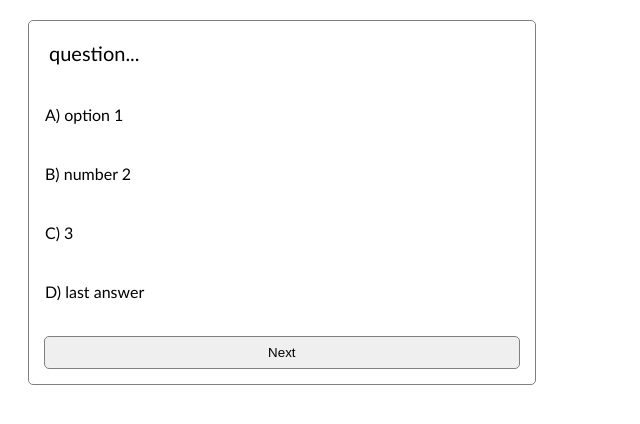
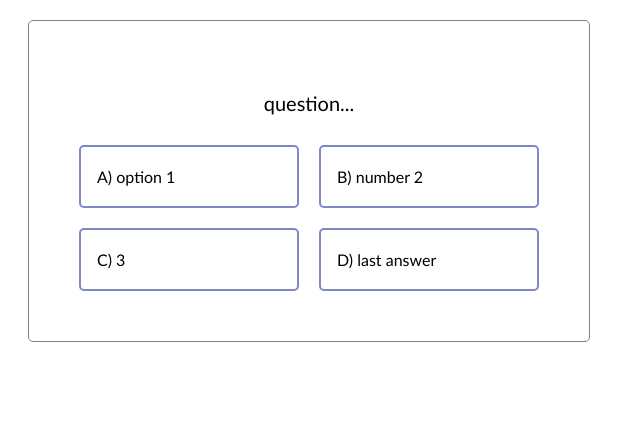
Before and after one commit to fran-mowat/trivia, an Angular app: page / in a window 1280 px wide. Shown: the top 424 px of the page, without its empty margins (0-640 px from the left). Built offline with nearby package versions, Linux system fonts and the light colour scheme.

Commit message:
added styling for answer options

```diff
--- a/src/app/answer-option/answer-option.scss
+++ b/src/app/answer-option/answer-option.scss
@@ -2,10 +2,14 @@ div{
     font-size: 16px;
     padding: 20px 16px;
     cursor: pointer;
+    border-radius: 5px;
+    border: 2px solid var(--dark-blue-faded);
+    transition: background-color 0.2s, border-color 0.2s;
 }
 
 div:hover{
-    background-color: var(--light-grey);
+    background-color: var(--light-blue);
+    border-color: var(--dark-blue);
 }
 
 div.selected{
--- a/src/app/question-card/question-card.html
+++ b/src/app/question-card/question-card.html
@@ -1,13 +1,13 @@
 <div class="question-card">
     <div class="question">{{ this.questionValue }}</div>
 
-    <div>
+    <div class="answers">
         <app-answer-option [optionNumber]="optionNumberValues[0]" [answer]="answerValues[0]" (click)="changeSelectedAnswer(0)"></app-answer-option>
         <app-answer-option [optionNumber]="optionNumberValues[1]" [answer]="answerValues[1]" (click)="changeSelectedAnswer(1)"></app-answer-option>
         <app-answer-option [optionNumber]="optionNumberValues[2]" [answer]="answerValues[2]" (click)="changeSelectedAnswer(2)"></app-answer-option>
         <app-answer-option [optionNumber]="optionNumberValues[3]" [answer]="answerValues[3]" (click)="changeSelectedAnswer(3)"></app-answer-option>
     </div>
 
-    <input type="button" value="Next" />
+    <input type="button" value="Next" class="hidden" />
 
 </div>
--- a/src/app/question-card/question-card.scss
+++ b/src/app/question-card/question-card.scss
@@ -2,23 +2,39 @@
     margin: 20px;
     border: 1px solid var(--dark-grey);
     border-radius: 5px;
-    width: 40%;
+    width: 500px;
+    padding: 30px;
 
     .question{
+        margin: 40px auto 30px;
+        text-align: center;
+    }
+
+    .answers{
+        display: grid;
+        grid-template-columns: repeat(2, 1fr);
+        grid-template-rows: repeat(2, 1fr);
+        gap: 20px;
         margin: 20px;
     }
 
     input{
-        border: 1px solid var(--dark-grey);
+        background-color: var(--dark-blue);
+        border: none;
+        color: white;
         border-radius: 5px;
         padding: 8px 15px;
-        margin: 15px 15px;
-        width: calc(100% - 30px);
+        margin: 10px 20px;
+        width: calc(100% - 40px);
         box-sizing: border-box;
+        font-family: inherit;
     }
 
     input:hover{
-        background-color: var(--light-grey);
+        background-color: var(--dark-blue-faded);
     }
 
+    input.hidden{
+        display: none;
+    }
 }
--- a/src/styles.scss
+++ b/src/styles.scss
@@ -4,7 +4,11 @@
     font-family: 'Trebuchet MS', 'Lucida Sans Unicode', 'Lucida Grande', 'Lucida Sans', Arial, sans-serif;
     font-size: 20px;
 
-    --blue: #23319a;
+    --dark-blue: #23319a;
+    --dark-blue-faded: #23319a94;
+
+    --light-blue: #eff2fb;
+
     --dark-grey: #808080;
     --mid-grey: #cdcdcd;
     --light-grey: #e7e7e7;
```
